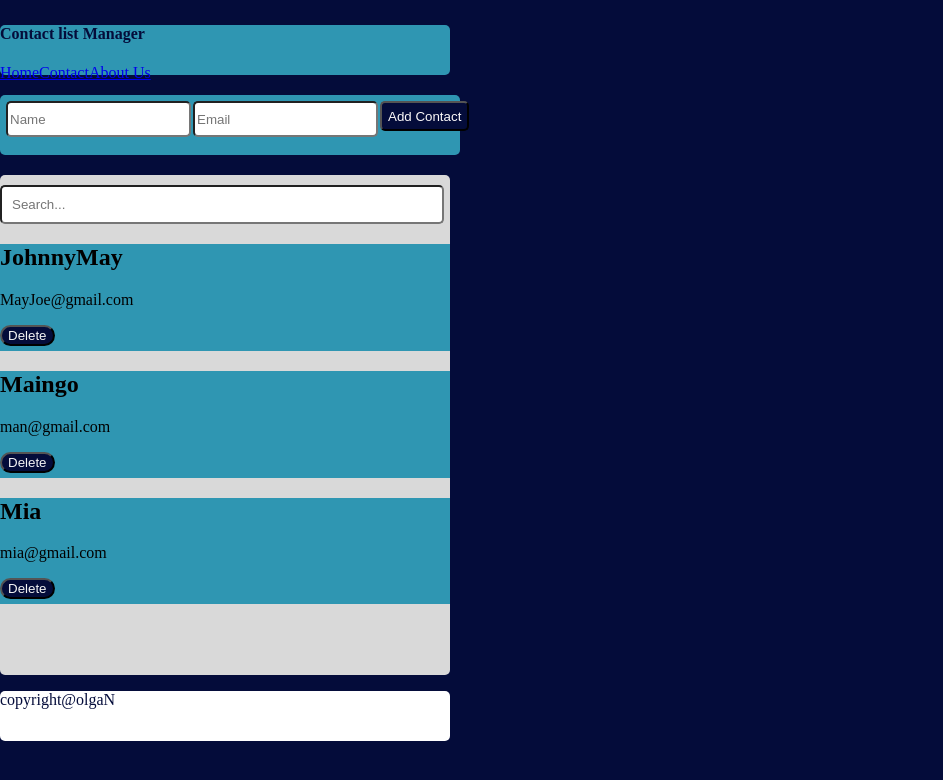
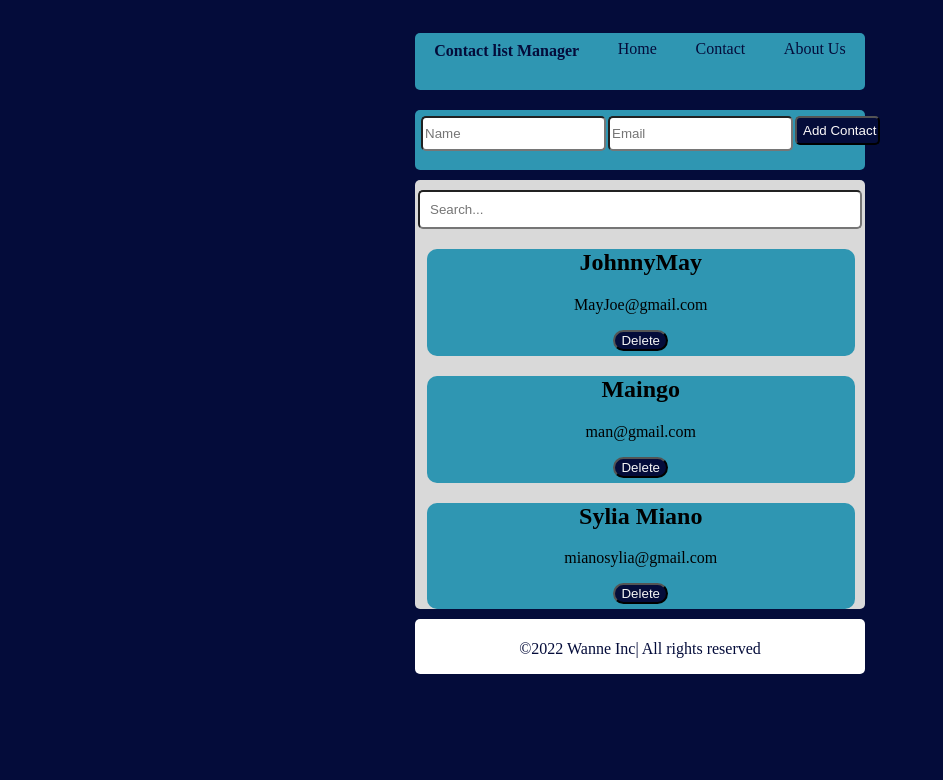
Before and after one commit to OlgaNadongo/contact-manager-app, a React (Create React App) app: page / in a window 1280 px wide. Shown: the top 780 px of the page, without its empty margins (0-943 px from the left). Built offline with nearby package versions, Linux system fonts and the light colour scheme; data requests are answered from the project's data file.

Commit message:
editing css

```diff
--- a/src/components/About.js
+++ b/src/components/About.js
@@ -1,8 +1,31 @@
 import React from "react";
 
 function About(){
-    return(<div>
-          <p> Our app is designed to give you an easier and efficient way to manage your contacts </p>
+    return(<div style={{
+        minHeight: "500px",
+        width:"450px",
+        borderRadius: "5px",
+        background: "#D9D9D9",
+        marginBottom:"10px",
+        alignItems: "center",
+
+        }}>
+          <h2 style={{
+            color:"#040C3A",
+            paddingTop:"25px"
+          }}>About Us</h2>
+          <div style={{
+             padding:"5px",
+             background:"#040C3A",
+             minHeight:"300px",
+             width:"90%",
+             marginLeft:"17px",
+             borderRadius:"10px",
+             paddingTop:"45px"
+          }}>
+          <p style={{color:"white"}}> Our app is designed to give you an easier and <br/> efficient way to manage your contacts.<br/>Whether you are having a busy day or a relaxed day,<br/> the app allows you peace of mind knowing that <br/> all your contacts are in one place. </p>
+          </div>
+
     </div>)
 }
 
--- a/src/components/App.css
+++ b/src/components/App.css
@@ -1,26 +1,23 @@
-.App {
+/* .App {
   text-align: center;
   justify-content: center;
   display:flex;
   align-items: center;
   flex-direction: column;
 
-}
+} */
 
-nav{
-  display: flex;
-  justify-content: space-around;
-}
+
 
 .formitems{
 
-  width:450px;
+  width:440px;
   height: 50px;
   border-radius: 5px;
   color: #040C3A;
   /* margin:10px; */
   margin-top: 20px;
-  margin-bottom: 20px;
+  margin-bottom: 10px;
   padding:5px;
   background-color: #2F96B2;
   display: flex;
@@ -30,7 +27,7 @@ nav{
 
 .formitems input{
 
-  height: 30px;
+  height: 29px;
   justify-content: center;
   align-items: center;
   border-radius: 5px;
@@ -57,10 +54,11 @@ nav{
   margin-left: 5px;
   } */
   .submitbtn{
-    background: #040C3A;
+   background: #040C3A;
    color:#FCF9F9 ;
-   height:32px;
-
+   height:34px;
+   width:85px;
+   margin-top:1px;
   }
 
 .searchContent{
@@ -75,14 +73,12 @@ nav{
 
   .contactscontainer{
 
-     width:450px;
-     height: 500px;
+     /* width:450px;
+     height: 500px; */
+     min-height: 100%;
      border-radius: 5px;
      background: #D9D9D9;
      margin-bottom:10px;
      align-items: center;
+     margin-top: 10px;
     }
-
-/* Footer{
-  justify-content: center;
-} */
--- a/src/components/App.js
+++ b/src/components/App.js
@@ -68,7 +68,7 @@ function App() {
 
   return (
     <div>
-       <NavBar />
+          <NavBar />
 
           {/* <NewContactForm addAcontact={addAcontact}/>
           <ContactContainer contacts={contacts} setContacts={setContacts}  />
@@ -81,6 +81,7 @@ function App() {
               <Route path="/about" element={<About />}/>
               <Route path="*" element={<ErrorPage/>}/>
           </Routes>
+
           <Footer />
 
     </div>)
--- a/src/components/Contact.js
+++ b/src/components/Contact.js
@@ -58,8 +58,11 @@ function Contact ({id,name,email, deleteAcontact}) {
   return (
     <div style={{
       background:"#2F96B2",
-         width: "430",
-        height: "70",}}>
+         width: "95%",
+        height: "30%",
+        marginLeft:"12px",
+        borderRadius:"10px"}}>
+
       <div style={{marginTop:"15px"}}>
 
         <h2>{name}</h2>
--- a/src/components/Footer.js
+++ b/src/components/Footer.js
@@ -8,8 +8,11 @@ function Footer() {
         color:"#040C3A",
         width:"450px",
         height: "50px",
-        borderRadius: "5px"}} >
-        <p>copyright@olgaN</p>
+        borderRadius: "5px",
+        paddingTop:"5px"}} >
+        <p style={{color:"040C3A"}}
+        > &copy;{new Date().getFullYear()} Wanne Inc| All rights reserved
+        </p>
     </div>
   );
 }
--- a/src/components/NavBar.js
+++ b/src/components/NavBar.js
@@ -10,13 +10,31 @@ function NavBar() {
         height: "50px",
         borderRadius: "5px",
         marginTop:"25px",
-        color:"#040C3A"
+        color:"#040C3A",
+        display:"flex",
+        justifyContent: "space-around",
+        paddingTop:"7px"
 
         }}>
-         <h4>Contact list Manager</h4>
-         <NavLink to="/">Home</NavLink>
-         <NavLink to="/contacts">Contact</NavLink>
-         <NavLink to="/about">About Us</NavLink>
+
+         <h4 style={{marginTop:"2px"}}>Contact list Manager</h4>
+
+            <NavLink style={{
+              color:"#040C3A",
+              textDecoration:"none"
+              }} to="/">Home</NavLink>
+
+            <NavLink
+            style={{
+              color:"#040C3A",
+              textDecoration:"none"}} to="/contacts">Contact</NavLink>
+
+            <NavLink
+            style={{
+              color:"#040C3A",
+              textDecoration:"none"}} to="/about">About Us</NavLink>
+
+
     </div>
   );
 }
--- a/src/db.json
+++ b/src/db.json
@@ -11,8 +11,8 @@
       "id": 19
     },
     {
-      "name": "Mia",
-      "email": "mia@gmail.com",
+      "name": "Sylia Miano",
+      "email": "mianosylia@gmail.com",
       "id": 20
     }
   ]
--- a/src/index.css
+++ b/src/index.css
@@ -1,14 +1,13 @@
 body {
-   margin: 0;
-  /* font-family: -apple-system, BlinkMacSystemFont, 'Segoe UI', 'Roboto', 'Oxygen',
-    'Ubuntu', 'Cantarell', 'Fira Sans', 'Droid Sans', 'Helvetica Neue',
-    sans-serif;
-  -webkit-font-smoothing: antialiased;
-  -moz-osx-font-smoothing: grayscale; */
-
+   /* margin: 0;  */
+  /* justify-content: center;
+  align-items: center;*/
+  background-color: #040C3A;
+  text-align: center;
   justify-content: center;
+  display:flex;
   align-items: center;
-  background-color: #040C3A;
+  flex-direction: column;
 }
 
 code {
```
